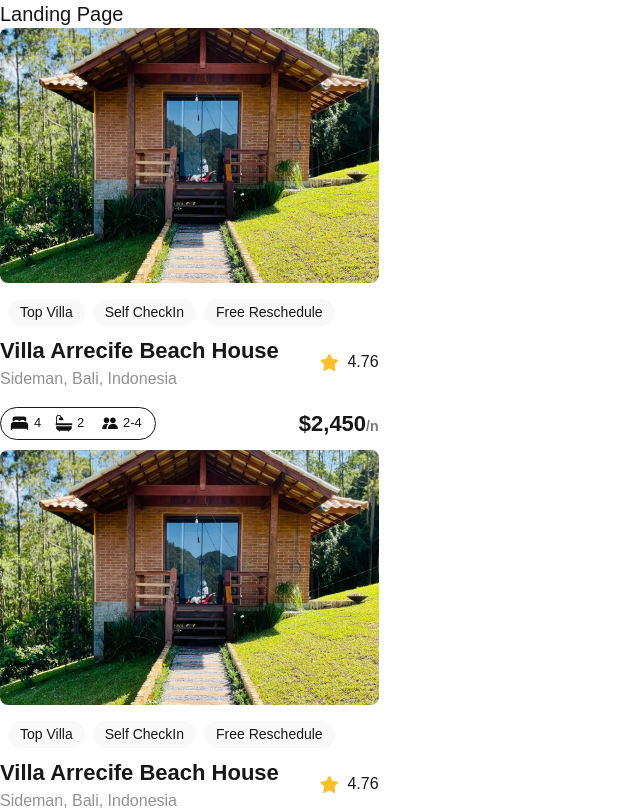
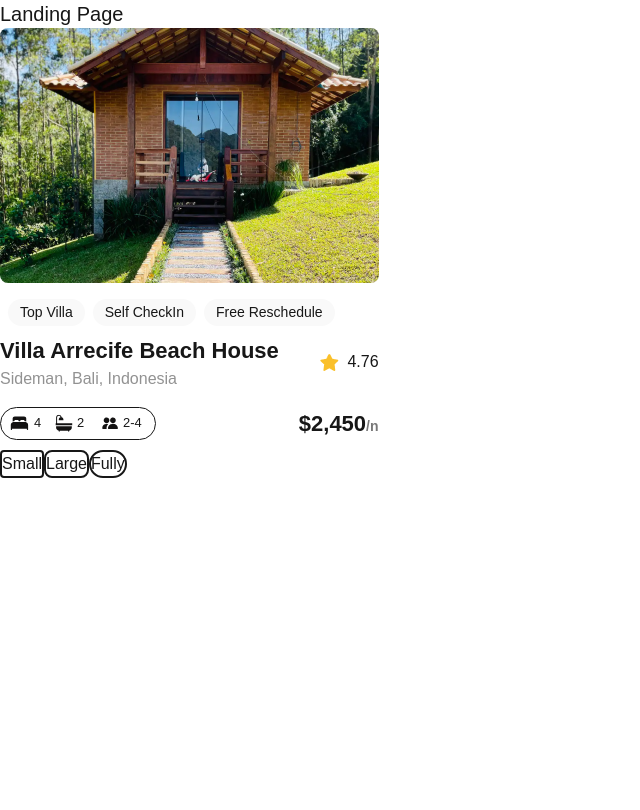
Before and after one commit to yonas-baysasaw/alx-project-0x00-setup, a Next.js app in the folder alx-project-0x00/: page /landing in a window 1280 px wide. Shown: the top 810 px of the page, without its empty margins (0-640 px from the left). Built offline with nearby package versions, Linux system fonts and the light colour scheme.

Commit message:
Using components

```diff
--- a/alx-project-0x00/components/Button.tsx
+++ b/alx-project-0x00/components/Button.tsx
@@ -1,7 +1,7 @@
 import { ButtonProps } from "@/interfaces";
 
-const Button: React.FC<ButtonProps> = ({ title, className }) => {
-  return <button className={className}>{title}</button>;
+const Button: React.FC<ButtonProps> = ({ styles, title, className }) => {
+  return <button className={`${className} ${styles} border-2`}>{title}</button>;
 };
 
 export default Button;
--- a/alx-project-0x00/interfaces/index.ts
+++ b/alx-project-0x00/interfaces/index.ts
@@ -4,5 +4,5 @@ export interface PillProps {
 export interface ButtonProps {
   title: string;
   className?: string;
-  styles: string;
+  styles?: string;
 }
--- a/alx-project-0x00/pages/landing.tsx
+++ b/alx-project-0x00/pages/landing.tsx
@@ -1,3 +1,4 @@
+import Button from "@/components/Button";
 import Card from "@/components/Card";
 
 const Landing: React.FC = () => {
@@ -5,8 +6,10 @@ const Landing: React.FC = () => {
     <div>
       <h1 className=" text-xl font-extralight">Landing Page</h1>
       <Card />
-      <Card />
-      <Card />
+
+      <Button title="Small" styles="rounded-sm Small" />
+      <Button title="Large" styles="rounded-lg Large" />
+      <Button title="Fully" styles="rounded-full medium" />
     </div>
   );
 };
```
